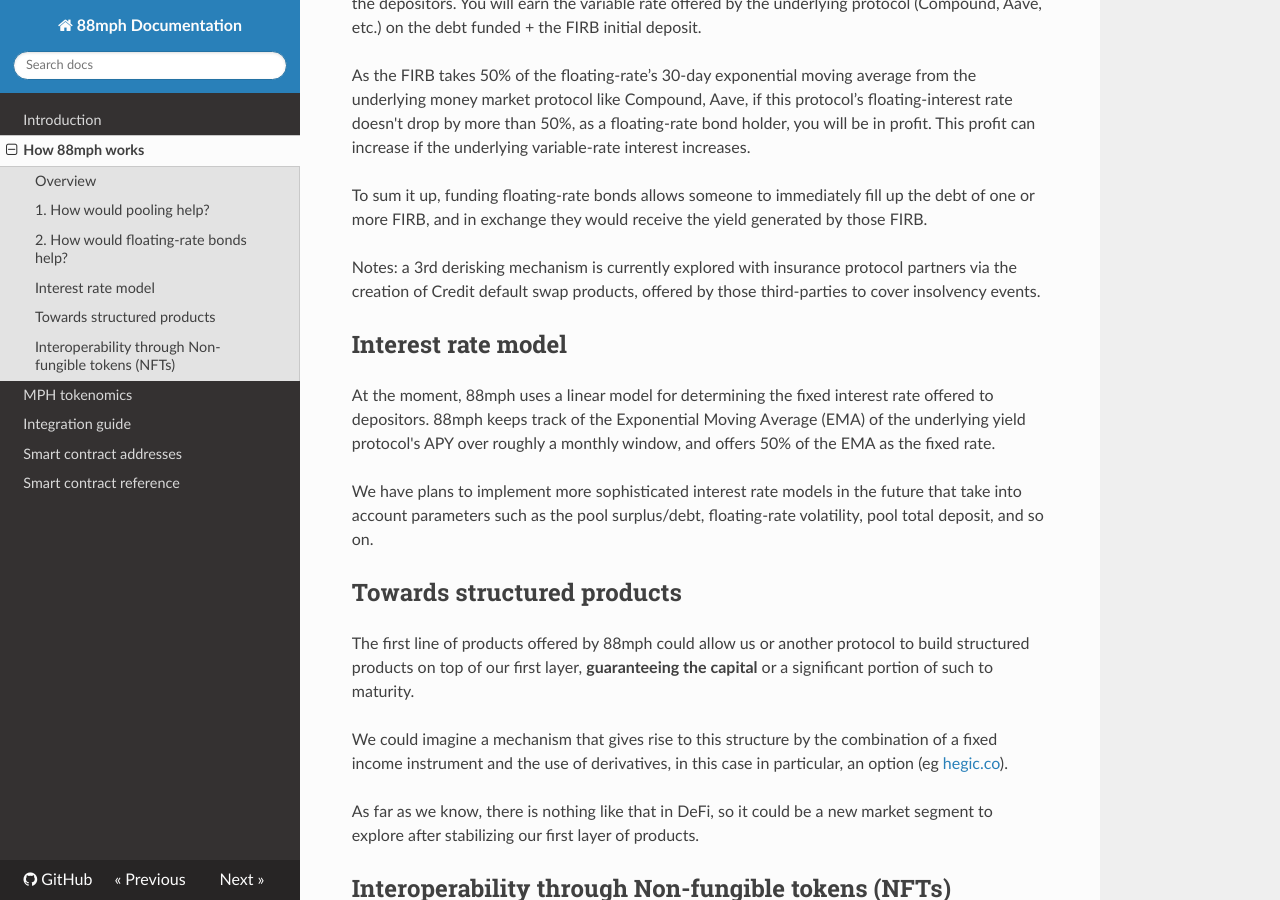
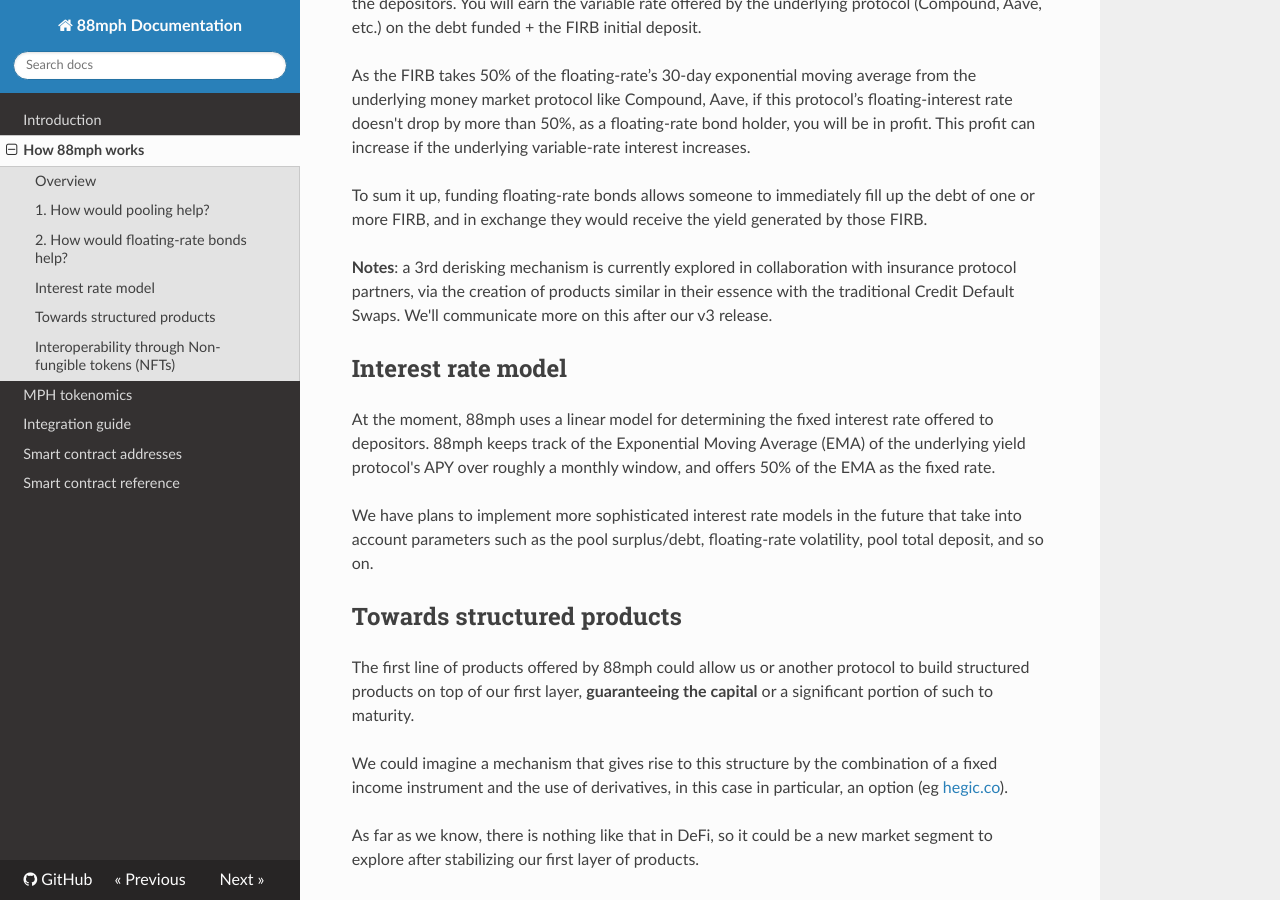
Before and after one commit to 88mphapp/docs, an MkDocs documentation site: the page built from docs/howitworks.md, in a window 1280 px wide and 900 px high, scrolled down 1224 px. Built offline with MkDocs 1.6.1, drawn with Linux system fonts in a browser that asks for light colours; nearby versions of some CDN libraries.

Commit message:
Update howitworks.md

```diff
--- a/docs/howitworks.md
+++ b/docs/howitworks.md
@@ -33,7 +33,7 @@
 
 To sum it up, funding floating-rate bonds allows someone to immediately fill up the debt of one or more FIRB, and in exchange they would receive the yield generated by those FIRB.
 
-Notes: a 3rd derisking mechanism is currently explored with insurance protocol partners via the creation of Credit default swap products, offered by those third-parties to cover insolvency events.
+**Notes**: a 3rd derisking mechanism is currently explored in collaboration with insurance protocol partners, via the creation of products similar in their essence with the traditional Credit Default Swaps. We'll communicate more on this after our v3 release.
 
 
 ## Interest rate model
```
